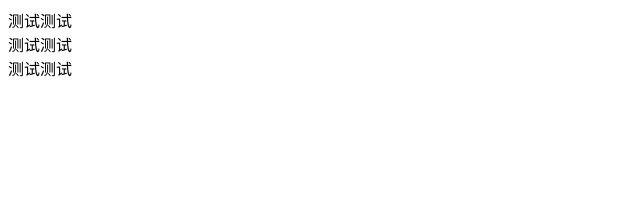
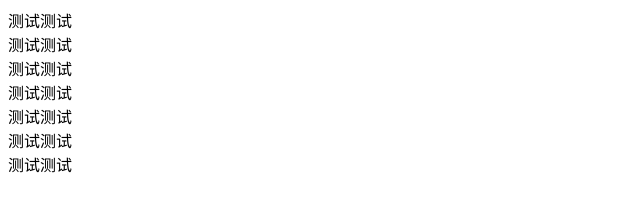
Before and after one commit to lin971003/test02, a plain HTML site: page hostList/test.html in a window 1280 px wide. Shown: the whole page, without its empty margins (0-640 px from the left). Drawn offline with Linux system fonts and the light colour scheme.

Commit message:
第三次提交

```diff
--- a/hostList/test.html
+++ b/hostList/test.html
@@ -9,5 +9,9 @@
     <div>测试测试</div>
     <div>测试测试</div>
     <div>测试测试</div>
+    <div>测试测试</div>
+    <div>测试测试</div>
+    <div>测试测试</div>
+    <div>测试测试</div>
 </body>
 </html>
```
